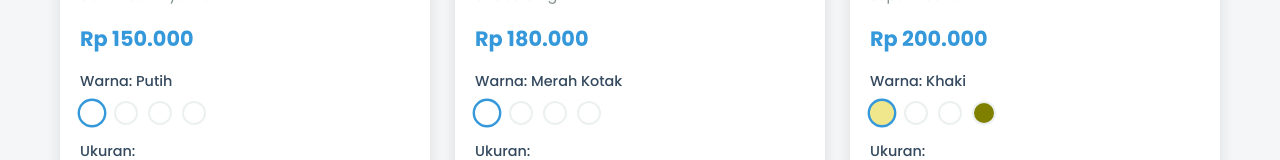
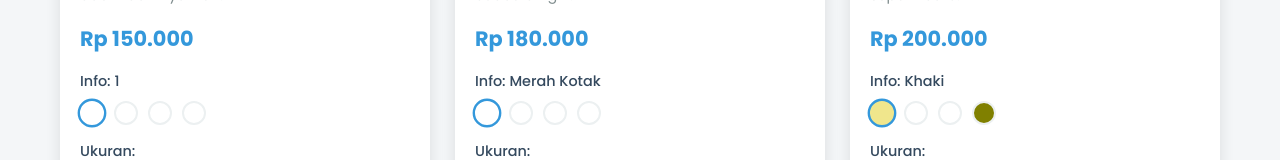
Before and after one commit to Ibox-Klaten/ThrifticMakassar, a plain HTML site: page index.html in a window 1280 px wide. Shown: the part 716-876 px from the top of the page. Drawn offline with Linux system fonts and the light colour scheme.

Commit message:
Update index.html

```diff
--- a/index.html
+++ b/index.html
@@ -357,7 +357,7 @@
         // PENGATURAN UTAMA - GANTI DATA DI BAWAH INI
         // ==========================================================
 
-        const WHATSAPP_NUMBER = '6281234567890'; // Ganti dengan nomor WhatsApp Anda (format 62...)
+        const WHATSAPP_NUMBER = '62 857-5776-5847'; // Ganti dengan nomor WhatsApp Anda (format 62...)
 
         // GANTI DENGAN DATA PRODUK ANDA
         const products = [
@@ -368,12 +368,12 @@
                 price: 150000,
                 condition: "95%",
                 description: "Kaos Levis original bahan katun premium, adem dan nyaman.",
-                sizes: ["M", "L", "XL"],
+                sizes: ["M"],
                 images: [
-                    { colorName: "Putih", imageUrl: "https://i.ibb.co/C0wV2gN/kaos-ori-levis-1720148572-4c656c22-progressive.jpg" },
-                    { colorName: "Hitam", imageUrl: "https://i.ibb.co/d622gGk/kaos-ori-levis-black.jpg" },
-                    { colorName: "Biru Navy", imageUrl: "https://i.ibb.co/pwnL2m9/kaos-ori-levis-navy.jpg" },
-                    { colorName: "Merah", imageUrl: "https://i.ibb.co/qj5Vq61/kaos-ori-levis-red.jpg" }
+                    { colorName: "1", imageUrl: "https://i.ibb.co.com/Kxc2MPHw/kaos-ori-levis-01.jpg" },
+                    { colorName: "2", imageUrl: "https://i.ibb.co.com/1YV2by84/kaos-ori-levis-04.jpg" },
+                    { colorName: "3", imageUrl: "https://i.ibb.co.com/LX3FKBxH/Kaos-ori-levis-03.jpg" },
+                    { colorName: "4", imageUrl: "https://i.ibb.co.com/MD5VX0w2/kaos-ori-levis-02.jpg" }
                 ]
             },
             // Saya akan duplikasi produk pertama sebanyak 20 kali dengan sedikit variasi
@@ -509,7 +509,7 @@
                         <p class="product-description">${product.description}</p>
                         <p class="product-price">${formatPrice(product.price)}</p>
                         <div class="product-colors">
-                            <p>Warna: <span class="selected-color-name">${product.images[0].colorName}</span></p>
+                            <p>Info: <span class="selected-color-name">${product.images[0].colorName}</span></p>
                             <div class="color-swatches">${colorSwatchesHTML}</div>
                         </div>
                         ${sizeOptionsHTML}
```
